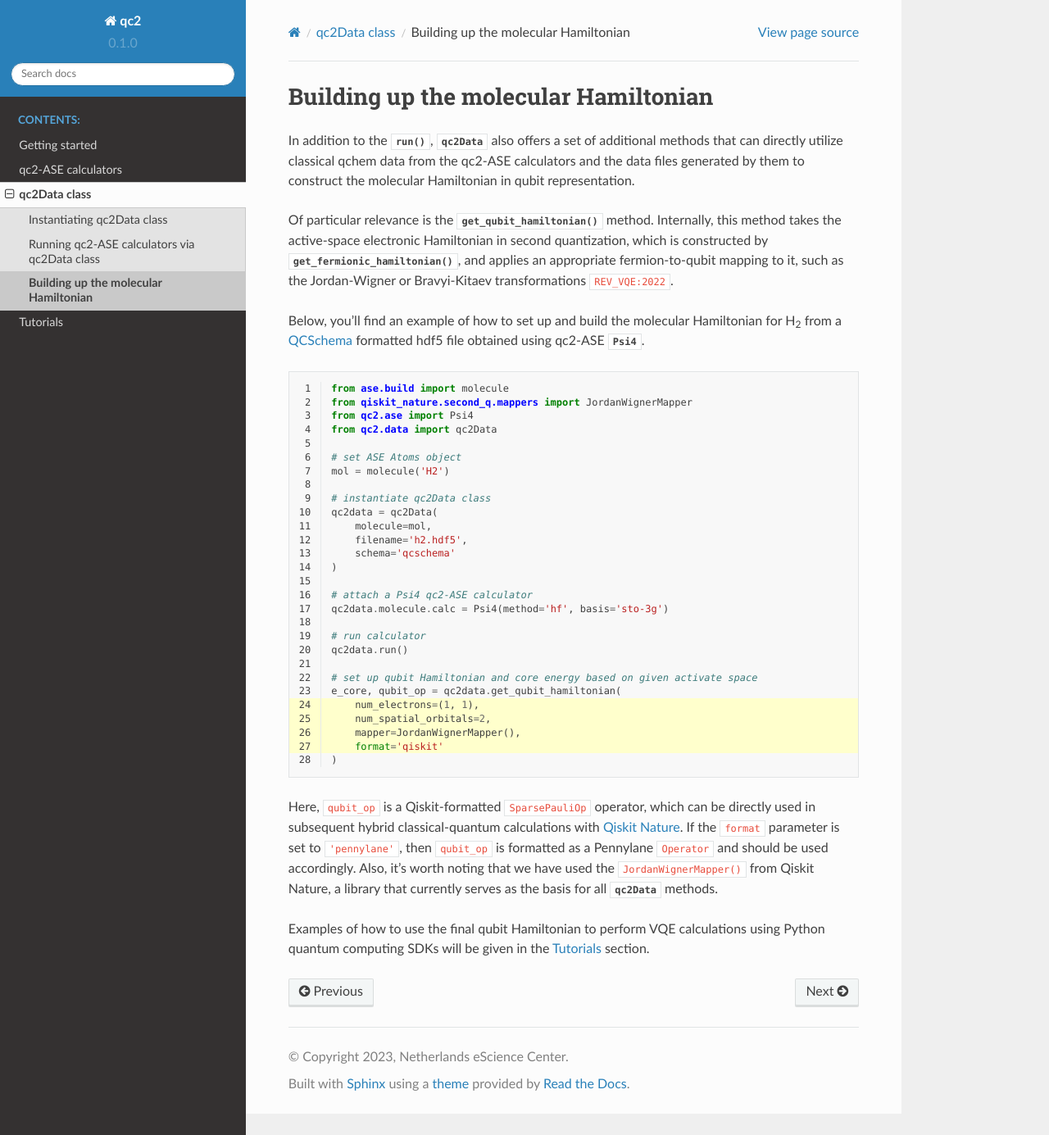
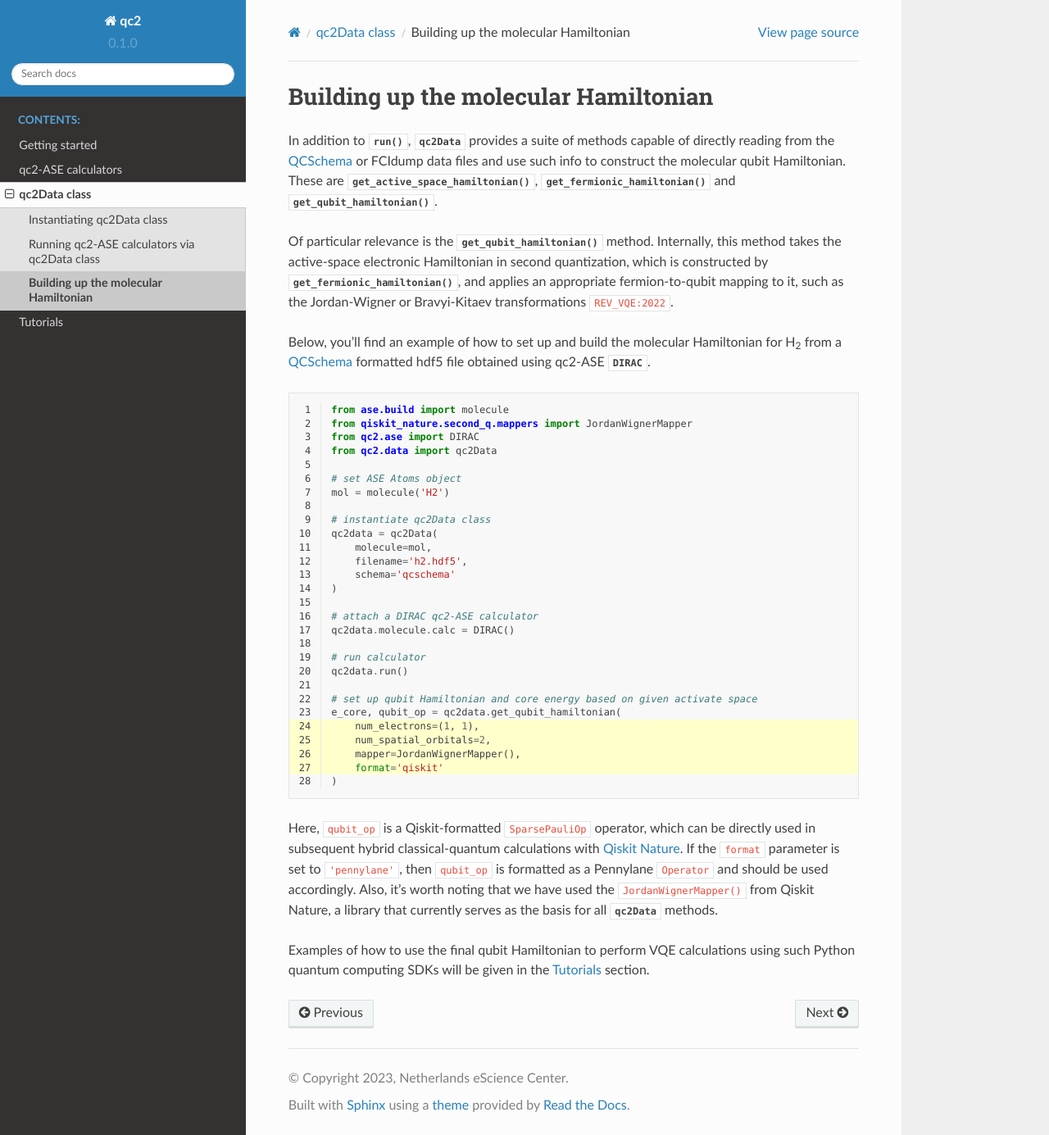
Before and after one commit to qc2nl/qc2, a Sphinx documentation site: the page built from docs/qc2data/get_qubit_hamiltonian.rst, in a window 1280 px wide and 1385 px high. Shown: the whole window at 82% size. Built offline with Sphinx 7.4.7 and the Read the Docs theme 2.0.0, drawn with Linux system fonts in a browser that asks for light colours; cross-references to code outside the pages are shown as plain code.

Commit message:
Fix in format

```diff
--- a/docs/ase/running_qc2_ASEs.rst
+++ b/docs/ase/running_qc2_ASEs.rst
@@ -17,6 +17,7 @@ The first step to run qc2-ASE calculations is to
 import the necessary ``ase`` and :mod:`qc2.ase` packages:
 
 .. code-block:: python
+    :linenos:
 
     from ase import Atoms
     from qc2.ase import Psi4
--- a/docs/get-started/installation.rst
+++ b/docs/get-started/installation.rst
@@ -45,10 +45,9 @@ follow these steps:
 If you want to test your installation and run qc2's suite of automatic testings,
 run `pytest` while in the main qc2 directory, *e.g.*,
 
-    .. code-block:: console
+.. code-block:: console
 
-        pytest -v
-
+    pytest -v
 
 Note on ASE calculators
 -----------------------
--- a/docs/qc2data/get_qubit_hamiltonian.rst
+++ b/docs/qc2data/get_qubit_hamiltonian.rst
@@ -3,10 +3,11 @@
 Building up the molecular Hamiltonian
 =====================================
 
-In addition to the :meth:`~qc2.data.data.qc2Data.run`, :class:`~qc2.data.data.qc2Data`
-also offers a set of additional methods that can directly utilize classical qchem data
-from the qc2-ASE calculators and the data files generated by them to construct the molecular Hamiltonian in qubit
-representation.
+In addition to :meth:`~qc2.data.data.qc2Data.run`, :class:`~qc2.data.data.qc2Data`
+provides a suite of methods capable of directly reading
+from the `QCSchema <https://molssi.org/software/qcschema-2/>`_ or FCIdump data files
+and use such info to construct the molecular qubit Hamiltonian. These are :meth:`~qc2.data.data.qc2Data.get_active_space_hamiltonian`,
+:meth:`~qc2.data.data.qc2Data.get_fermionic_hamiltonian` and :meth:`~qc2.data.data.qc2Data.get_qubit_hamiltonian`.
 
 Of particular relevance is the :meth:`~qc2.data.data.qc2Data.get_qubit_hamiltonian` method.
 Internally, this method takes the active-space electronic Hamiltonian in second quantization,
@@ -15,7 +16,7 @@ and applies an appropriate fermion-to-qubit mapping to it,
 such as the Jordan-Wigner or Bravyi-Kitaev transformations :cite:p:`REV_VQE:2022`.
 
 Below, you'll find an example of how to set up and build the molecular Hamiltonian for H\ :sub:`2`
-from a `QCSchema <https://molssi.org/software/qcschema-2/>`_ formatted hdf5 file obtained using qc2-ASE :class:`~qc2.ase.psi4.Psi4`.
+from a `QCSchema <https://molssi.org/software/qcschema-2/>`_ formatted hdf5 file obtained using qc2-ASE :class:`~qc2.ase.dirac.DIRAC`.
 
 .. code-block:: python
     :linenos:
@@ -23,7 +24,7 @@ from a `QCSchema <https://molssi.org/software/qcschema-2/>`_ formatted hdf5 file
 
     from ase.build import molecule
     from qiskit_nature.second_q.mappers import JordanWignerMapper
-    from qc2.ase import Psi4
+    from qc2.ase import DIRAC
     from qc2.data import qc2Data
 
     # set ASE Atoms object
@@ -36,8 +37,8 @@ from a `QCSchema <https://molssi.org/software/qcschema-2/>`_ formatted hdf5 file
         schema='qcschema'
     )
 
-    # attach a Psi4 qc2-ASE calculator
-    qc2data.molecule.calc = Psi4(method='hf', basis='sto-3g')
+    # attach a DIRAC qc2-ASE calculator
+    qc2data.molecule.calc = DIRAC()
 
     # run calculator
     qc2data.run()
@@ -55,4 +56,4 @@ with `Qiskit Nature <https://qiskit.org/ecosystem/nature/>`_. If the ``format``
 as a Pennylane ``Operator`` and should be used accordingly. Also, it's worth noting that we have used the ``JordanWignerMapper()`` from Qiskit Nature,
 a library that currently serves as the basis for all :class:`~qc2.data.data.qc2Data` methods.
 
-Examples of how to use the final qubit Hamiltonian to perform VQE calculations using Python quantum computing SDKs will be given in the :ref:`tutorial_section` section.
+Examples of how to use the final qubit Hamiltonian to perform VQE calculations using such Python quantum computing SDKs will be given in the :ref:`tutorial_section` section.
```
Also changed, not shown: docs/qc2data/run_ase_via_qc2Data_class.rst (+26 -28 lines).
